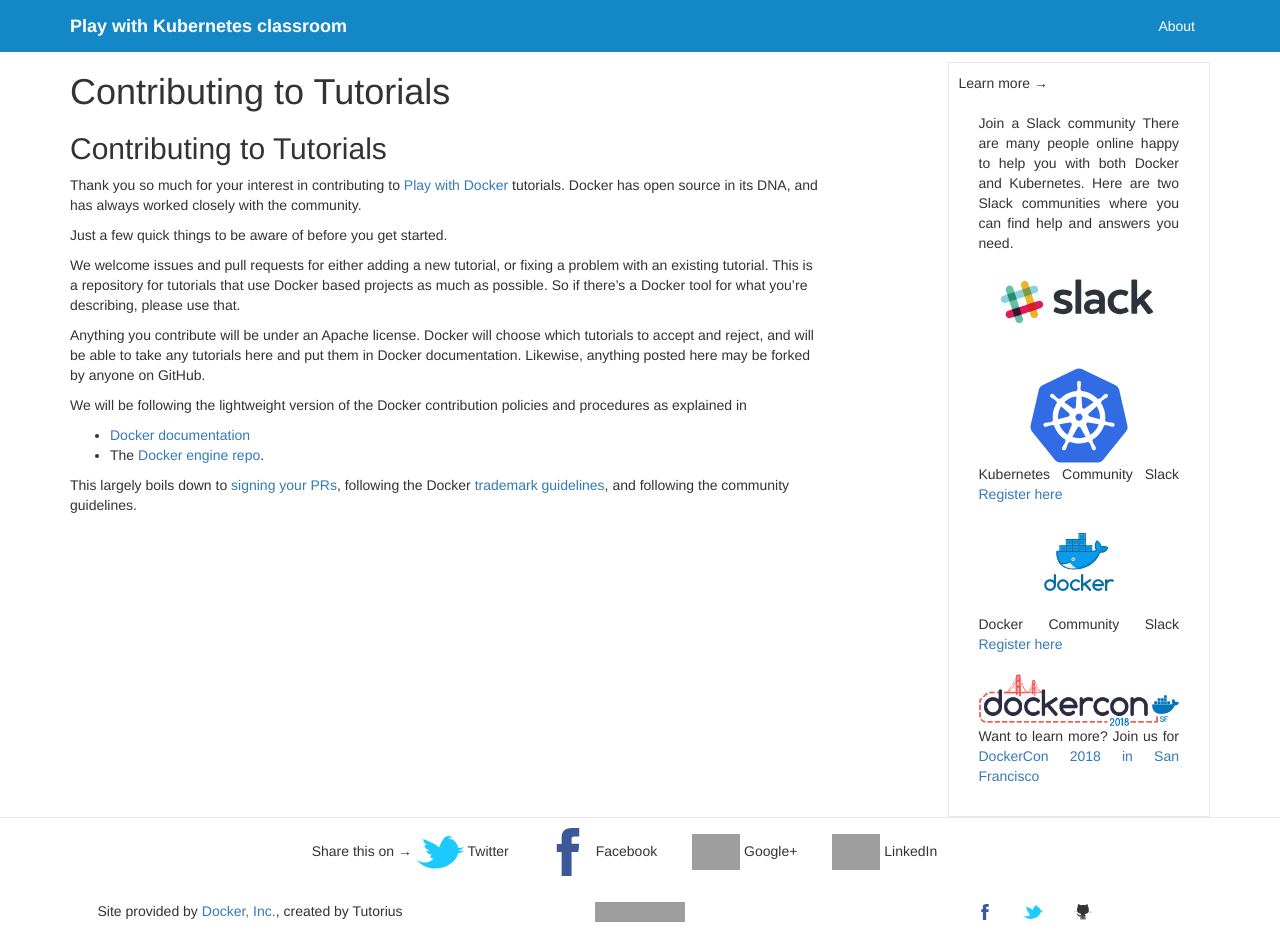
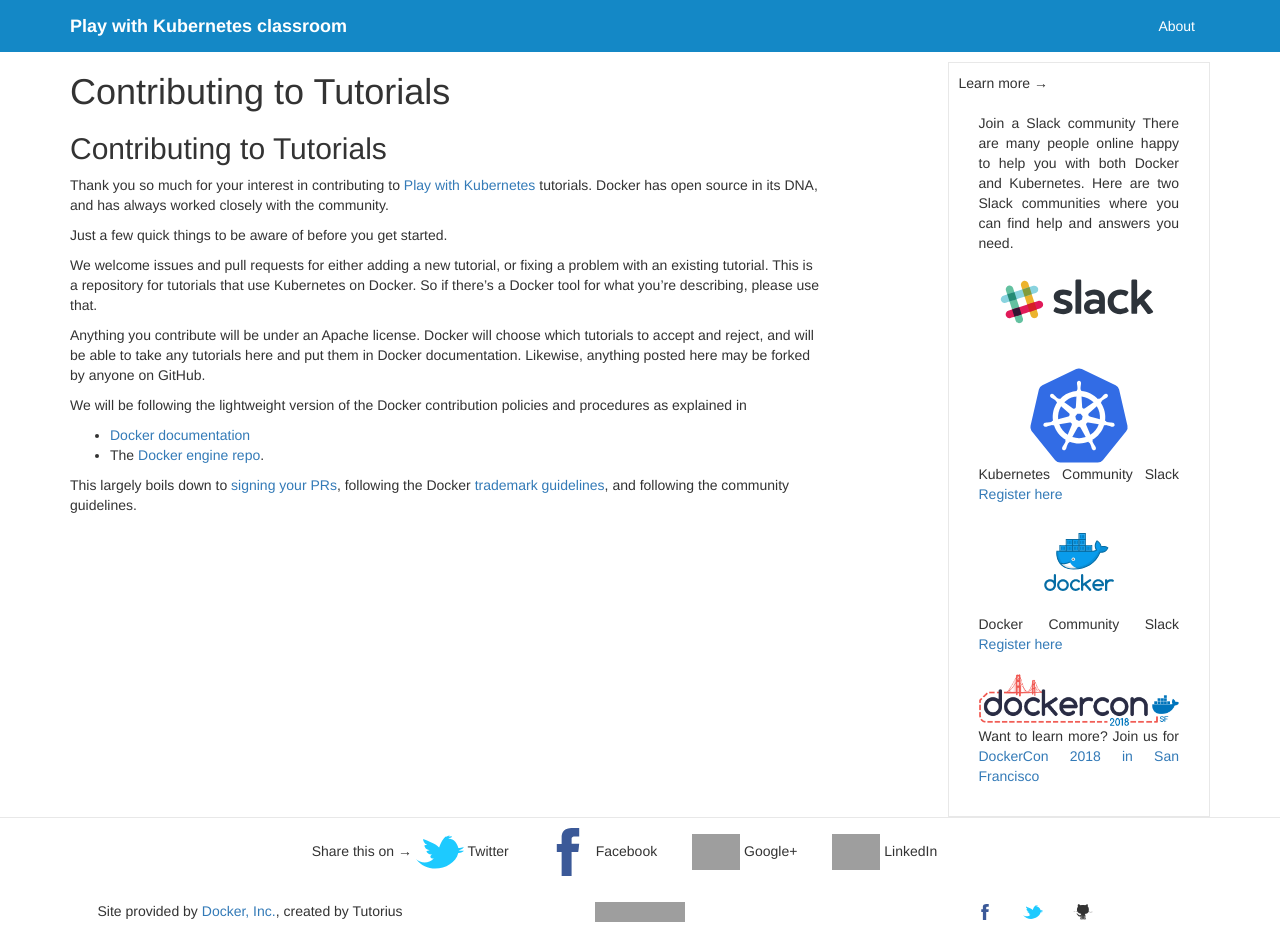
Before and after one commit to play-with-docker/play-with-kubernetes.github.io, a Jekyll site: the page built from contribute.md, in a window 1280 px wide. Built offline with Jekyll 4.4.1, drawn with Linux system fonts in a browser that asks for light colours; nearby versions of some CDN libraries; our own code applies the rules of GitHub Pages for plain Markdown files; grey boxes are pictures that could not be loaded.

Commit message:
updating contribute and writing-tutorials to point to pwk instead of pwd

```diff
--- a/contribute.md
+++ b/contribute.md
@@ -1,10 +1,10 @@
 ## Contributing to Tutorials ##
 
-Thank you so much for your interest in contributing to [Play with Docker](http://play-with-docker.com) tutorials. Docker has open source in its DNA, and has always worked closely with the community.
+Thank you so much for your interest in contributing to [Play with Kubernetes](http://play-with-docker.com) tutorials. Docker has open source in its DNA, and has always worked closely with the community.
 
 Just a few quick things to be aware of before you get started.
 
-We welcome issues and pull requests for either adding a new tutorial, or fixing a problem with an existing tutorial. This is a repository for tutorials that use Docker based projects as much as possible. So if there’s a Docker tool for what you’re describing, please use that.
+We welcome issues and pull requests for either adding a new tutorial, or fixing a problem with an existing tutorial. This is a repository for tutorials that use Kubernetes on Docker. So if there’s a Docker tool for what you’re describing, please use that.
 
 Anything you contribute will be under an Apache license. Docker will choose which tutorials to accept and reject, and will be able to take any tutorials here and put them in Docker documentation. Likewise, anything posted here may be forked by anyone on GitHub.
 
```
Also changed, not shown: writing-tutorials.md (+1 -1 lines).
